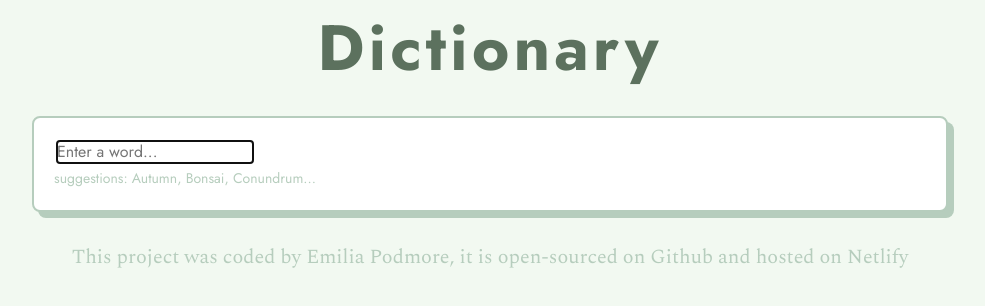
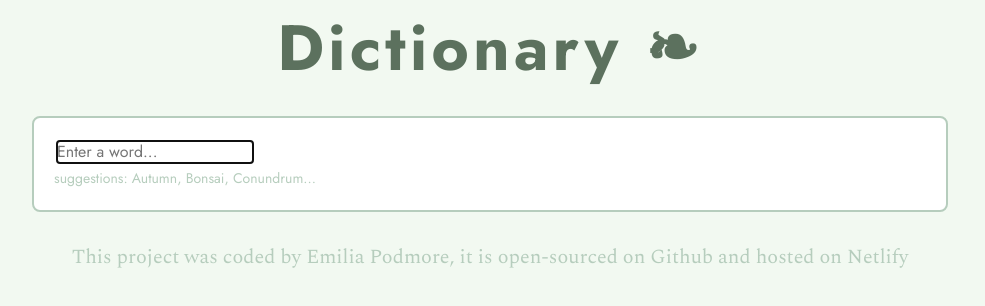
Before and after one commit to EmiliaPodmore/react-dictionary, a React (Create React App) app: page / in a window 1280 px wide. Shown: the top 306 px of the page, without its empty margins (150-1135 px from the left). Built offline with nearby package versions, Linux system fonts and the light colour scheme; no server answers.

Commit message:
Edited layout

```diff
--- a/src/App.js
+++ b/src/App.js
@@ -6,7 +6,7 @@ export default function App() {
   return (
     <div className="App">
       <div className="container">
-        <header className="header"> Dictionary</header>
+        <header className="header">Dictionary ❧</header>
         <main>
           <Dictionary defaultKeyword="spring" />
         </main>
--- a/src/Dictionary.css
+++ b/src/Dictionary.css
@@ -8,7 +8,10 @@
   margin: 20px 100px;
   border-radius: 8px;
   border: 2px solid #b6cdbd;
-  box-shadow: 6px 6px #b6cdbd;
+  transition: all 150ms ease-in-out;
+}
+.Dictionary section:hover {
+  box-shadow: 6px 8px #b6cdbd;
 }
 input {
   border: 1px solid #ffff;
--- a/src/Dictionary.js
+++ b/src/Dictionary.js
@@ -41,7 +41,7 @@ export default function Dictionary(props) {
               onChange={handleKeywordChange}
             />
           </form>
-          <div className="suggestion">
+          <div className="Suggestion">
             <small>suggestions: Autumn, Bonsai, Conundrum...</small>
           </div>
         </section>
```
